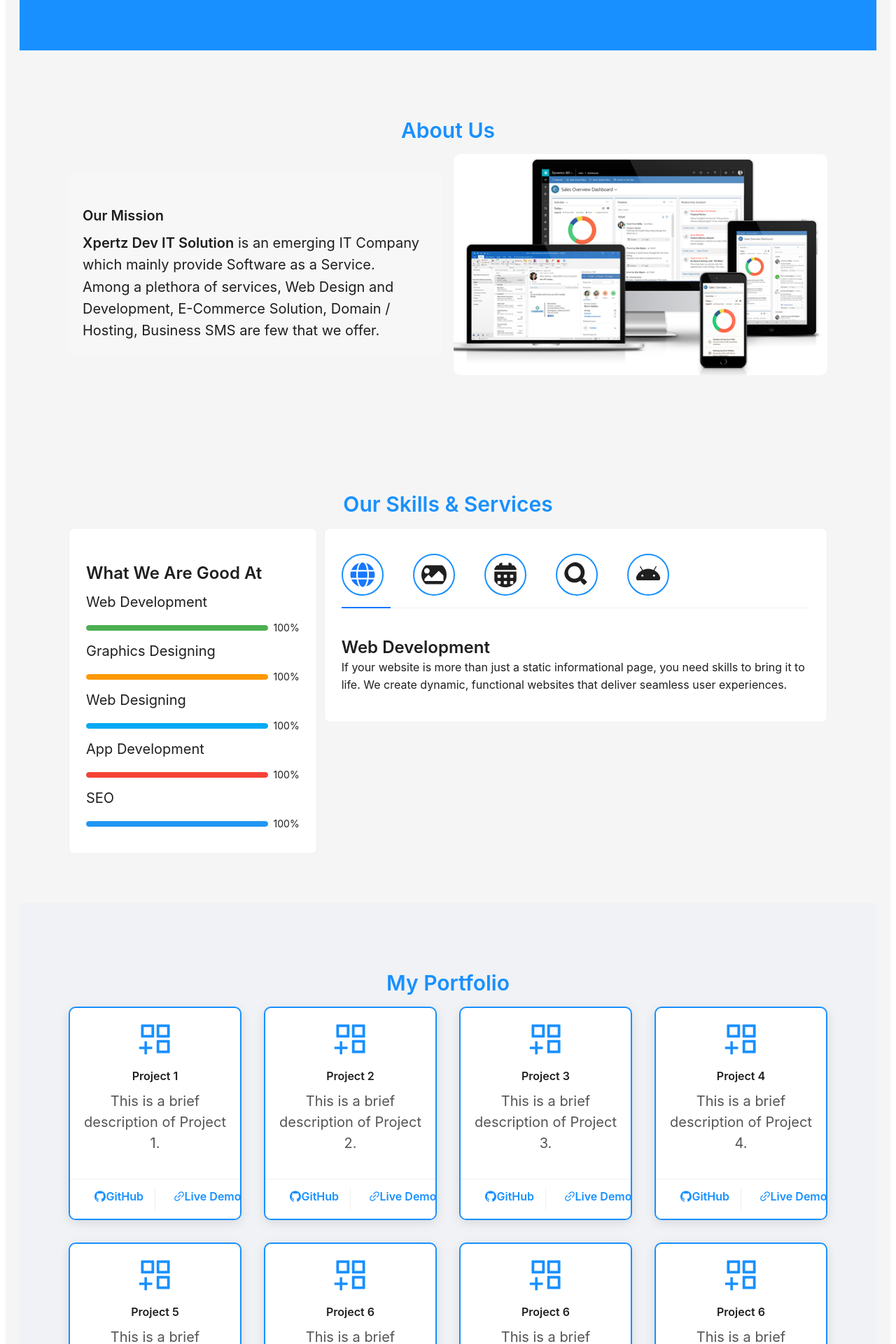
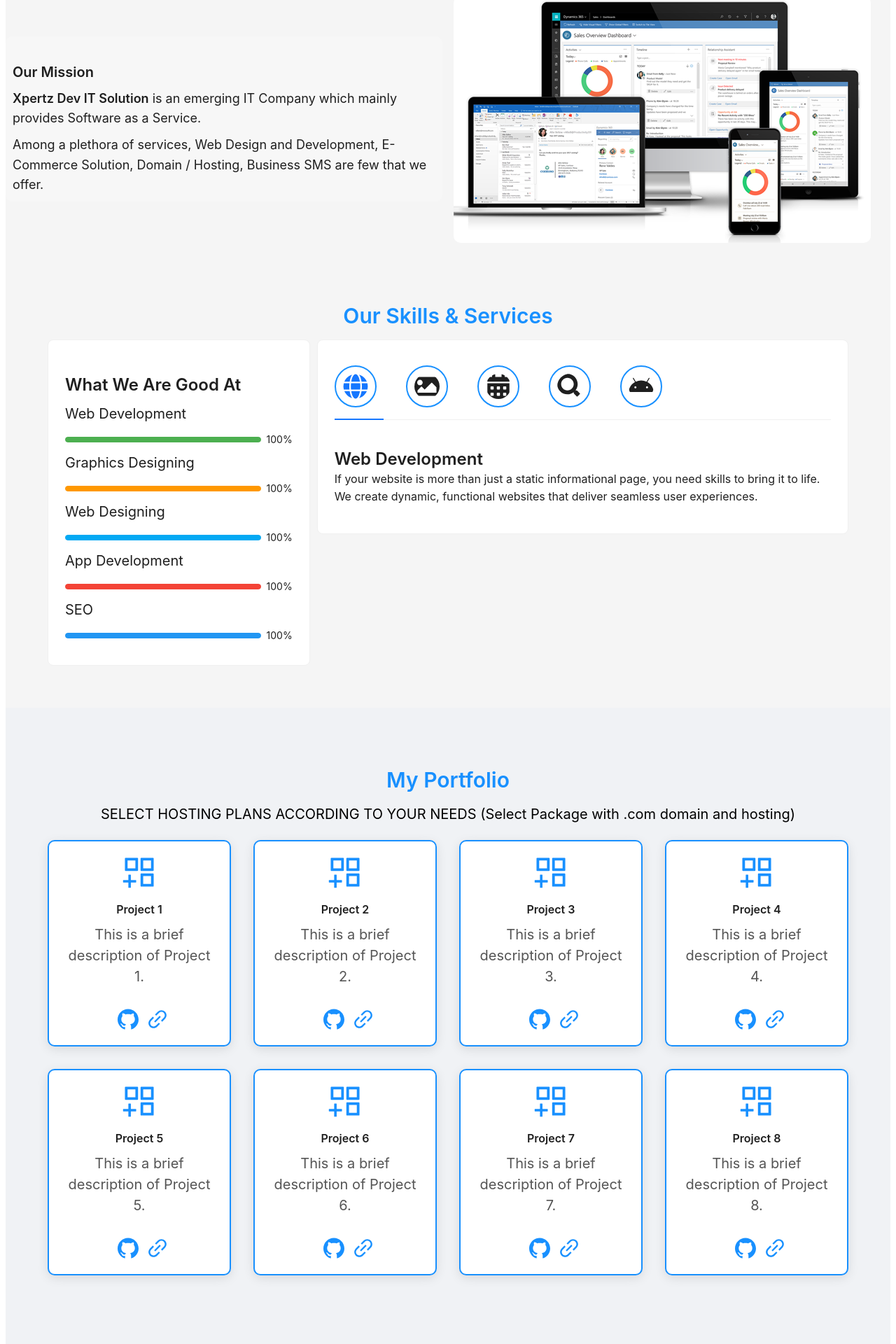
Before and after one commit to sajjadaliuos1/XerpertzDev, a React (Vite) app in the folder xpertz_dev/: page / in a window 1280 px wide. Shown: the part 676-2596 px from the top of the page at 70% size. Built offline with nearby package versions, Linux system fonts and the light colour scheme.

Commit message:
complete xpertzdev webset

```diff
--- a/xpertz_dev/src/components/Footer.jsx
+++ b/xpertz_dev/src/components/Footer.jsx
@@ -1,20 +1,31 @@
-import React from 'react';
-import { Layout, Row, Col, Typography, Space, Divider } from 'antd';
-import { EnvironmentOutlined, PhoneOutlined, MailOutlined } from '@ant-design/icons';
+import React, { useState, useEffect } from 'react';
+import { Layout, Row, Col, Typography, Space, Divider, Statistic } from 'antd';
+import { EnvironmentOutlined, PhoneOutlined, MailOutlined, UserOutlined } from '@ant-design/icons';
 
 const { Footer } = Layout;
 const { Title, Text } = Typography;
 
 export default function Foot() {
+  const [visitorCount, setVisitorCount] = useState(5000); // Initial visitor count
+
+  useEffect(() => {
+    // Simulate visitor count incrementing
+    const interval = setInterval(() => {
+      setVisitorCount((prevCount) => prevCount + 1); // Increment visitor count
+    }, 5000); // Update every 5 seconds (for demo purposes)
+
+    return () => clearInterval(interval); // Cleanup on unmount
+  }, []);
+
   return (
     <Footer
       style={{
         backgroundColor: '#001529',
         color: '#fff',
-        padding: '50px 0',
+        padding: '30px',
       }}
     >
-      <div className="container">
+      <div>
         <section id="contact">
           <Title level={2} style={{ textAlign: 'center', color: '#fff' }}>
             Contact Us
@@ -57,15 +68,15 @@ export default function Foot() {
             {/* Visitors Counter Section */}
             <Col xs={24} sm={8} md={6}>
               <div style={{ textAlign: 'center' }}>
-                <Title level={4} style={{ color: '#fff' }}>Visitors Counter</Title>
-                <a href="https://www.hitwebcounter.com" target="_blank" rel="noopener noreferrer">
-                  <img
-                    src="https://hitwebcounter.com/counter/counter.php?page=7227526&style=0050&nbdigits=5&type=ip&initCount=5000"
-                    title="User Stats"
-                    alt="PHP Hits Count"
-                    style={{ border: '0', width: '100%' }}
-                  />
-                </a>
+                <UserOutlined style={{ fontSize: '36px', color: '#1890ff' }} />
+                <Title level={4} style={{ color: '#fff' }}>Visitors</Title>
+                <Statistic
+                  value={visitorCount}
+                  valueStyle={{
+                    fontSize: '20px',
+                    color: '#fff',
+                  }}
+                />
               </div>
             </Col>
           </Row>
--- a/xpertz_dev/src/components/Header.jsx
+++ b/xpertz_dev/src/components/Header.jsx
@@ -1,5 +1,5 @@
 import React, { useState, useEffect } from "react";
-import { Layout, Menu, Drawer, Button, Anchor } from "antd";
+import { Layout, Menu, Drawer, Button } from "antd";
 import { MenuOutlined } from "@ant-design/icons";
 import logo from "../assets/images/logo.png";
 
@@ -23,13 +23,19 @@ export default function Head() {
   const [defaultSelectedKey, setDefaultSelectedKey] = useState("1");
 
   useEffect(() => {
-    // Set the default selected key based on the current URL hash
     const hash = window.location.hash;
-    const matchingItem = items.find((item) => item.label.props.href === hash);
+    const matchingItem = items.find(
+      (item) => item.label.props.href === hash
+    );
+
     if (matchingItem) {
       setDefaultSelectedKey(matchingItem.key);
+      const element = document.querySelector(hash);
+      if (element) {
+        element.scrollIntoView({ behavior: "smooth" });
+      }
     } else {
-      setDefaultSelectedKey("1"); // Default to Home if no hash is present
+      setDefaultSelectedKey("1");
     }
 
     const handleResize = () => {
@@ -65,21 +71,23 @@ export default function Head() {
         top: 0,
         left: 0,
         padding: 0,
-        height: "15%",
+        height: "14%",
       }}
     >
       <div
         style={{
           display: "flex",
           alignItems: "center",
-          justifyContent: "center",
-          height: "100%",
+          justifyContent: "space-between",
           padding: "0 20px",
+          maxWidth: "1200px",
+          margin: "0 auto",
+          width: "100%",
         }}
       >
-        <div className="logo" style={{ marginRight: "40px" }}>
-          <a href="/">
-            <img src={logo} alt="logo" style={{ height: "60px" }} />
+        <div className="logo">
+          <a href="/" onClick={(e) => e.preventDefault()}>
+            <img src={logo} alt="logo" style={{ height: "60px", marginTop:"15px" }} />
           </a>
         </div>
 
@@ -92,11 +100,20 @@ export default function Head() {
               label: (
                 <a
                   onClick={(e) => {
+                    if (item.key === "1") {
+                      e.preventDefault(); // Prevent "Home" from reloading the page
+                      window.scrollTo({ top: 0, behavior: "smooth" }); // Scroll to top instead
+                      return;
+                    }
                     e.preventDefault();
                     customScrollTo(item.label.props.href);
                     setDefaultSelectedKey(item.key);
                   }}
                   href={item.label.props.href}
+                  style={{
+                    textDecoration: "none", // Remove underline
+                    color: "inherit", // Ensure no color changes
+                  }}
                 >
                   {item.label.props.children}
                 </a>
@@ -108,9 +125,11 @@ export default function Head() {
               background: "transparent",
               border: "none",
               fontSize: "18px",
-              fontWeight: "bold",
+              fontWeight: "600",
               padding: 0,
             }}
+            // To remove active menu underline, override the active styles
+            className="custom-menu"
           />
         ) : (
           <>
@@ -135,12 +154,21 @@ export default function Head() {
                   label: (
                     <a
                       onClick={(e) => {
+                        if (item.key === "1") {
+                          e.preventDefault(); // Prevent "Home" from reloading the page
+                          window.scrollTo({ top: 0, behavior: "smooth" }); // Scroll to top instead
+                          return;
+                        }
                         e.preventDefault();
                         customScrollTo(item.label.props.href);
                         setDefaultSelectedKey(item.key);
                         closeDrawer();
                       }}
                       href={item.label.props.href}
+                      style={{
+                        textDecoration: "none", // Remove underline
+                        color: "inherit", // Ensure no color changes
+                      }}
                     >
                       {item.label.props.children}
                     </a>
--- a/xpertz_dev/src/components/LayOut.jsx
+++ b/xpertz_dev/src/components/LayOut.jsx
@@ -21,7 +21,7 @@ export default function LayOut_dev() {
       <Head />
 
       {/* Content section with all routes */}
-      <Content style={{ padding: '20px' }}>
+      <Content>
         <Home />
         <AboutUs />
         <Services />
--- a/xpertz_dev/src/components/Pages/About.jsx
+++ b/xpertz_dev/src/components/Pages/About.jsx
@@ -1,16 +1,15 @@
 import React from 'react';
 import { Typography, Row, Col, Image } from 'antd';
-
 import download from "../../assets/images/download.png";
 const { Title, Paragraph } = Typography;
 
 export default function AboutUs() {
   return (
     // Hero Section
-    <section id="aboutUs">
-  <div className="container" style={{ padding: '70px' }}>
+    <section id="aboutUs" style={{ paddingTop: '60px' }}> {/* Added paddingTop */}
+
         {/* Title */}
-    <Title level={2} style={{ textAlign: 'center', color: '#1890ff' }}>
+        <Title level={2} style={{ textAlign: 'center', color: '#1890ff'}}>
           About Us
         </Title>
 
@@ -18,12 +17,12 @@ export default function AboutUs() {
         <Row gutter={[16, 16]} align="middle">
           {/* Text Section - Left */}
           <Col xs={24} sm={12} md={12} lg={12}>
-        <div style={{ padding: 20, backgroundColor: '#f7f7f7', borderRadius: 10 }}>
-          <Title level={4}>Our Mission</Title>
-          <Paragraph style={{ marginBottom: 0, fontSize:"20px" }}>
-            <strong>Xpertz Dev IT Solution</strong> is an emerging IT Company which mainly provide Software as a Service.
+            <div style={{ padding: 10, backgroundColor: '#f7f7f7', borderRadius: 10 }}>
+              <Title level={4} style={{ marginBottom: '10px' }}>Our Mission</Title>
+              <Paragraph style={{ marginBottom: '10px', fontSize: "18px" }}>
+                <strong>Xpertz Dev IT Solution</strong> is an emerging IT Company which mainly provides Software as a Service.
               </Paragraph>
-          <Paragraph style={{ marginBottom: 0 ,fontSize:"20px" }}>
+              <Paragraph style={{ marginBottom: 0, fontSize: "18px" }}>
                 Among a plethora of services, Web Design and Development, E-Commerce Solution, Domain / Hosting, Business SMS are few that we offer.
               </Paragraph>
             </div>
@@ -38,8 +37,7 @@ export default function AboutUs() {
             />
           </Col>
         </Row>
-  </div>
+
     </section>
-
   );
 }
--- a/xpertz_dev/src/components/Pages/Business.jsx
+++ b/xpertz_dev/src/components/Pages/Business.jsx
@@ -20,7 +20,7 @@ export default function Business_xpertzdev() {
 
   return (
     <section id="business" style={{ padding: '50px', backgroundColor: '#f0f2f5' }}>
-      <div className="container">
+
         <Card bordered style={{ boxShadow: '0 4px 12px rgba(0, 0, 0, 0.1)' }}>
           <Title level={3} style={{ textAlign: 'center', color: '#1890ff' }}>
             Business SMS
@@ -74,7 +74,7 @@ export default function Business_xpertzdev() {
             </Col>
           </Row>
         </Card>
-      </div>
+
     </section>
   );
 }
--- a/xpertz_dev/src/components/Pages/Clients.jsx
+++ b/xpertz_dev/src/components/Pages/Clients.jsx
@@ -30,7 +30,7 @@ const clientData = [
 
 const Clients = () => {
   return (
-    <section id="clients" style={{ padding: '70px 0', backgroundColor: '#f0f2f5' }}>
+    <section id="clients" style={{ padding: '60px', backgroundColor: '#f0f2f5' }}>
       <Title level={2} style={{ textAlign: 'center', color: '#1890ff' }}>Our Clients</Title>
       <Row gutter={[10, 10]} justify="center">
         {clientData.map((client, index) => (
--- a/xpertz_dev/src/components/Pages/DomainHosting.jsx
+++ b/xpertz_dev/src/components/Pages/DomainHosting.jsx
@@ -53,8 +53,8 @@ export default function DomainHosting() {
   ];
 
   return (
-    <section id="domain" style={{ padding: '70px', backgroundColor: '#f0f2f5' }}>
-      <div className="container">
+    <section id="domain" style={{ padding: '60px', backgroundColor: '#f0f2f5' }}>
+
       <Title level={2} style={{ textAlign: 'center', color: '#1890ff' }}>
         Domain / Hosting
       </Title>
@@ -72,7 +72,7 @@ export default function DomainHosting() {
       </Text>
       <Row gutter={[30, 30]} justify="center">
         {/* Popular Plan */}
-          <Col xs={24} sm={12} md={12} lg={6}>
+        <Col xs={24} sm={12} md={12} lg={8} xl={6}>
           <Card
             title="Popular"
             bordered
@@ -91,7 +91,7 @@ export default function DomainHosting() {
         </Col>
 
         {/* Silver Plan */}
-          <Col xs={24} sm={12} md={12} lg={6}>
+        <Col xs={24} sm={12} md={12} lg={8} xl={6}>
           <Card
             title="Silver"
             bordered
@@ -110,7 +110,7 @@ export default function DomainHosting() {
         </Col>
 
         {/* Gold Plan */}
-          <Col xs={24} sm={12} md={12} lg={6}>
+        <Col xs={24} sm={12} md={12} lg={8} xl={6}>
           <Card
             title="Gold"
             bordered
@@ -129,7 +129,7 @@ export default function DomainHosting() {
         </Col>
 
         {/* Platinum Plan */}
-          <Col xs={24} sm={12} md={12} lg={6}>
+        <Col xs={24} sm={12} md={12} lg={8} xl={6}>
           <Card
             title="Platinum"
             bordered
@@ -147,7 +147,7 @@ export default function DomainHosting() {
           </Card>
         </Col>
       </Row>
-      </div>
+
     </section>
   );
 }
--- a/xpertz_dev/src/components/Pages/Home.jsx
+++ b/xpertz_dev/src/components/Pages/Home.jsx
@@ -27,12 +27,9 @@ const imageAnimation = {
 
 export default function Home() {
   return (
-    <Layout style={{ backgroundColor: "#1890ff", minHeight: "90vh" }}>
-      {/* Menu Placeholder (space reserved for menu) */}
-      <div style={{ height: "64px" }}></div>
+    <Layout>
 
-      {/* Main Content */}
-      <section id="home" style={{ backgroundColor: "#1890ff" }}>
+      <section id="home" style={{  padding:"50px",backgroundColor: "#1890ff" }}>
         <Row
           justify="center"
           align="middle"
--- a/xpertz_dev/src/components/Pages/Services.jsx
+++ b/xpertz_dev/src/components/Pages/Services.jsx
@@ -164,8 +164,8 @@ export default function Services() {
   ];
 
   return (
-    <section id="services" style={{ padding: '70px' }}>
-      <div className="container">
+    <section id="services" style={{ padding: '60px' }}>
+
         <Title level={2} style={{ textAlign: 'center', color: '#1890ff' }}>
           Our Skills & Services
         </Title>
@@ -196,7 +196,7 @@ export default function Services() {
             </Card>
           </Col>
         </Row>
-      </div>
+
     </section>
   );
 }
--- a/xpertz_dev/src/components/Pages/portfolio.jsx
+++ b/xpertz_dev/src/components/Pages/portfolio.jsx
@@ -1,5 +1,5 @@
 import React from 'react';
-import { Layout, Row, Col, Card, Button, Typography } from 'antd';
+import { Layout, Row, Col, Card, Button, Typography, Tooltip } from 'antd';
 import { GithubOutlined, LinkOutlined, AppstoreAddOutlined } from '@ant-design/icons';
 
 const { Title, Paragraph } = Typography;
@@ -48,28 +48,39 @@ const portfolioData = [
     liveDemo: 'https://yourwebsite.com/project6',
   },
   {
-    title: 'Project 6',
-    description: 'This is a brief description of Project 6.',
+    title: 'Project 7',
+    description: 'This is a brief description of Project 7.',
     icon: <AppstoreAddOutlined style={{ fontSize: '50px', color: '#1890ff' }} />,
-    github: 'https://github.com/yourusername/project6',
-    liveDemo: 'https://yourwebsite.com/project6',
+    github: 'https://github.com/yourusername/project7',
+    liveDemo: 'https://yourwebsite.com/project7',
   },
   {
-    title: 'Project 6',
-    description: 'This is a brief description of Project 6.',
+    title: 'Project 8',
+    description: 'This is a brief description of Project 8.',
     icon: <AppstoreAddOutlined style={{ fontSize: '50px', color: '#1890ff' }} />,
-    github: 'https://github.com/yourusername/project6',
-    liveDemo: 'https://yourwebsite.com/project6',
+    github: 'https://github.com/yourusername/project8',
+    liveDemo: 'https://yourwebsite.com/project8',
   },
 ];
 
 export default function Portfolio() {
   return (
-    <Layout id='portfolio' style={{ padding: '70px', backgroundColor: '#f0f2f5' }}>
-      <div className="container">
+    <section id='portfolio' style={{ padding: '60px', backgroundColor: '#f0f2f5' }}>
       <Title level={2} style={{ textAlign: 'center', color: '#1890ff' }}>
         My Portfolio
       </Title>
+      <Paragraph
+        type="secondary"
+        style={{
+          textAlign: 'center',
+          color: 'black',
+          display: 'block',
+          marginBottom: '20px',
+          fontSize: '20px',
+        }}
+      >
+        SELECT HOSTING PLANS ACCORDING TO YOUR NEEDS (Select Package with .com domain and hosting)
+      </Paragraph>
       <Row gutter={[32, 32]} justify="center">
         {portfolioData.map((project, index) => (
           <Col xs={24} sm={12} md={8} lg={6} key={index}>
@@ -95,36 +106,6 @@ export default function Portfolio() {
                   {project.icon}
                 </div>
               }
-                actions={[
-                  <Button
-                    type="link"
-                    icon={<GithubOutlined />}
-                    href={project.github}
-                    target="_blank"
-                    style={{
-                      color: '#1890ff',
-                      fontSize: '16px',
-                      fontWeight: '600',
-                      marginLeft: '10px',
-                    }}
-                  >
-                    GitHub
-                  </Button>,
-                  <Button
-                    type="link"
-                    icon={<LinkOutlined />}
-                    href={project.liveDemo}
-                    target="_blank"
-                    style={{
-                      color: '#1890ff',
-                      fontSize: '16px',
-                      fontWeight: '600',
-                      marginLeft: '10px',
-                    }}
-                  >
-                    Live Demo
-                  </Button>,
-                ]}
               onMouseEnter={(e) => {
                 e.target.style.transform = 'scale(1.05)';
               }}
@@ -140,11 +121,40 @@ export default function Portfolio() {
                   </Paragraph>
                 }
               />
+              <div style={{ display: 'flex', justifyContent: 'center', marginTop: '15px' }}>
+                <Tooltip title="GitHub Repository">
+                  <Button
+                    type="link"
+                    icon={<GithubOutlined />}
+                    href={project.github}
+                    target="_blank"
+                    style={{
+                      color: '#1890ff',
+                      fontSize: '30px',
+                      fontWeight: '600',
+                      marginLeft: '10px',
+                    }}
+                  />
+                </Tooltip>
+                <Tooltip title="Live Demo">
+                  <Button
+                    type="link"
+                    icon={<LinkOutlined />}
+                    href={project.liveDemo}
+                    target="_blank"
+                    style={{
+                      color: '#1890ff',
+                      fontSize: '30px',
+                      fontWeight: '600',
+                      marginLeft: '10px',
+                    }}
+                  />
+                </Tooltip>
+              </div>
             </Card>
           </Col>
         ))}
       </Row>
-      </div>
-    </Layout>
+    </section>
   );
 }
```
Lines whose indentation alone changed are shown as unchanged.
